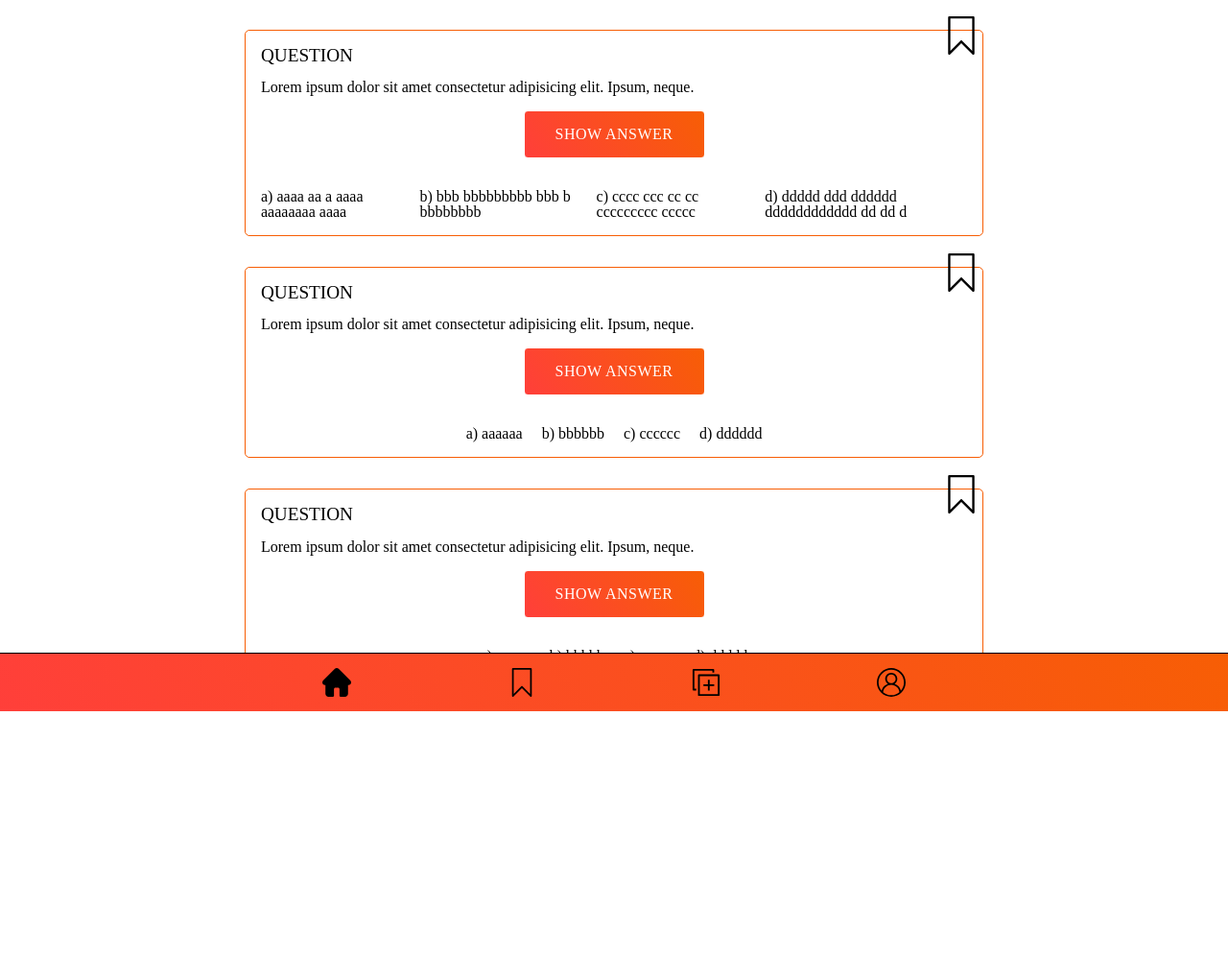
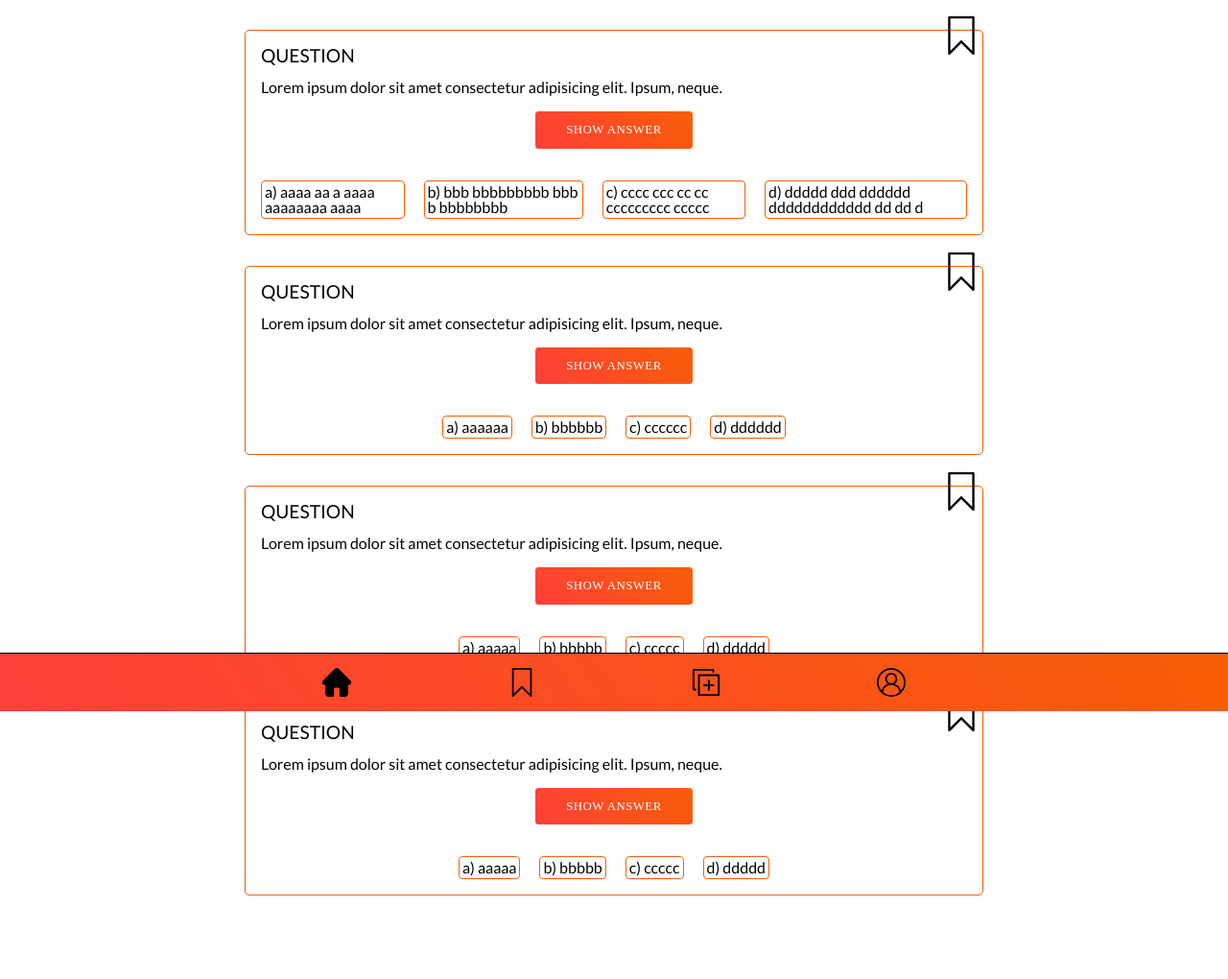
Before and after one commit to KateRemp/my-quiz-app, a website: page index.html in a window 1280 px wide. Shown: the part 59-1079 px from the top of the page at 96% size. Before the commit the page ends 890 px from the top, so only its background shows below. Drawn offline with Linux system fonts and the light colour scheme.

```diff
--- a/css/style.css
+++ b/css/style.css
@@ -1,4 +1,5 @@
 @import "null.css";
+@import url("https://fonts.googleapis.com/css?family=Lato:400,700,900&display=swap");
 
 /* ================================================================ */
 .wrapper {
@@ -6,6 +7,10 @@
 	overflow: hidden;
 }
 /* ================================================================ */
+body {
+	font-family: "Lato", Arial, Helvetica, sans-serif;
+}
+
 .content {
 	max-width: 1076px;
 	margin: 0 auto;
@@ -69,9 +74,10 @@
 	margin: 0 0 2rem 0;
 }
 .button__link {
+	font-family: "Times New Roman", Times, serif;
 	text-transform: uppercase;
 	display: inline-block;
-	font-size: 1rem;
+	font-size: 0.8rem;
 	line-height: 300%;
 	text-align: center;
 	letter-spacing: 0.5px;
@@ -87,11 +93,25 @@
 	background: white;
 	border: 1px solid #f75e05;
 }
+
+.add-block {
+	display: none;
+}
+.active {
+	display: block;
+}
+
 .question-card__answer {
 	display: flex;
 	justify-content: space-between;
 }
-.answer__item:not(:last-child) {
+
+.answer-item {
+	border: 1px solid #f75e05;
+	border-radius: 4px;
+	padding: 3px;
+}
+.answer-item:not(:last-child) {
 	margin: 0 20px 0 0;
 }
 
@@ -99,7 +119,7 @@
 	.question-card__answer {
 		flex-direction: column;
 	}
-	.answer__item:not(:last-child) {
+	.answer-item:not(:last-child) {
 		margin: 0 0 1rem 0;
 	}
 }
--- a/index.html
+++ b/index.html
@@ -32,14 +32,21 @@
 								neque.
 							</p>
 							<div class="question-card__button button">
-								<a class="button__link" href="http://google.com" target="_blank">show answer</a>
+								<button class="button__link">show answer</button>
 							</div>
+
+							<div class="question-card__add-block add-block">Answer Lorem ipsum dolor sit amet consectetur
+								adipisicing
+								elit. Distinctio, enim. Nam, maxime fuga nulla voluptatem qui autem quod voluptate ipsum enim
+								in, eum quisquam explicabo consectetur reiciendis modi, repudiandae aut.
+							</div>
+
 							<div class="question-card__column">
 								<ul class="question-card__answer answer">
-									<li class="answer__item">a) aaaa aa a aaaa aaaaaaaa aaaa</li>
-									<li class="answer__item">b) bbb bbbbbbbbb bbb b bbbbbbbb</li>
-									<li class="answer__item">c) cccc ccc cc cc ccccccccc ccccc</li>
-									<li class="answer__item">d) ddddd ddd dddddd dddddddddddd dd dd d</li>
+									<li class="answer-item">a) aaaa aa a aaaa aaaaaaaa aaaa</li>
+									<li class="answer-item">b) bbb bbbbbbbbb bbb b bbbbbbbb</li>
+									<li class="answer-item">c) cccc ccc cc cc ccccccccc ccccc</li>
+									<li class="answer-item">d) ddddd ddd dddddd dddddddddddd dd dd d</li>
 								</ul>
 							</div>
 						</div>
@@ -53,15 +60,21 @@
 								neque.
 							</p>
 							<div class="question-card__button button">
-								<a class="button__link" href="http://google.com" target="_blank">show answer</a>
+								<button class="button__link">show answer</button>
+							</div>
+
+							<div class="question-card__add-block add-block">Answer Lorem ipsum dolor sit amet consectetur
+								adipisicing
+								elit. Distinctio, enim. Nam, maxime fuga nulla voluptatem qui autem quod voluptate ipsum enim
+								in, eum quisquam explicabo consectetur reiciendis modi, repudiandae aut.
 							</div>
 
 							<div class="question-card__column">
 								<ul class="question-card__answer answer">
-									<li class="answer__item">a) aaaaaa</li>
-									<li class="answer__item">b) bbbbbb</li>
-									<li class="answer__item">c) cccccc</li>
-									<li class="answer__item">d) dddddd</li>
+									<li class="answer-item">a) aaaaaa</li>
+									<li class="answer-item">b) bbbbbb</li>
+									<li class="answer-item">c) cccccc</li>
+									<li class="answer-item">d) dddddd</li>
 								</ul>
 							</div>
 						</div>
@@ -75,15 +88,48 @@
 								neque.
 							</p>
 							<div class="question-card__button button">
-								<a class="button__link" href="http://google.com" target="_blank">show answer</a>
+								<button class="button__link">show answer</button>
+							</div>
+
+							<div class="question-card__add-block add-block">Answer Lorem ipsum dolor sit amet consectetur
+								adipisicing
+								elit. Distinctio, enim. Nam, maxime fuga nulla voluptatem qui autem quod voluptate ipsum enim
+								in, eum quisquam explicabo consectetur reiciendis modi, repudiandae aut.
 							</div>
 
 							<div class="question-card__column">
 								<ul class="question-card__answer answer">
-									<li class="answer__item">a) aaaaa</li>
-									<li class="answer__item">b) bbbbb</li>
-									<li class="answer__item">c) ccccc</li>
-									<li class="answer__item">d) ddddd</li>
+									<li class="answer-item">a) aaaaa</li>
+									<li class="answer-item">b) bbbbb</li>
+									<li class="answer-item">c) ccccc</li>
+									<li class="answer-item">d) ddddd</li>
+								</ul>
+							</div>
+						</div>
+					</div>
+
+					<div class="question-card">
+						<div class="question-card__container">
+							<div class="icon"></div>
+							<h2 class="question-card__titel">Question</h2>
+							<p class="question-card__text">Lorem ipsum dolor sit amet consectetur adipisicing elit. Ipsum,
+								neque.
+							</p>
+							<div class="question-card__button button">
+								<button class="button__link">show answer</button>
+							</div>
+							<div class="question-card__add-block add-block">Answer Lorem ipsum dolor sit amet consectetur
+								adipisicing
+								elit. Distinctio, enim. Nam, maxime fuga nulla voluptatem qui autem quod voluptate ipsum enim
+								in, eum quisquam explicabo consectetur reiciendis modi, repudiandae aut.
+							</div>
+
+							<div class="question-card__column">
+								<ul class="question-card__answer answer">
+									<li class="answer-item">a) aaaaa</li>
+									<li class="answer-item">b) bbbbb</li>
+									<li class="answer-item">c) ccccc</li>
+									<li class="answer-item">d) ddddd</li>
 								</ul>
 							</div>
 						</div>
@@ -93,18 +139,20 @@
 
 
 			<footer class="footer">
+				<nav class="nav-bar">
 					<ul class="footer__nav">
 						<li><a href="index.html" class="footer__landingpage link"></a></li>
 						<li><a href="bookmarks.html" class="footer__bookmark link"></a></li>
 						<li><a href="create.html" class="footer__create link"></a></li>
 						<li><a href="profile.html" class="footer__profile link"></a></li>
 					</ul>
+				</nav>
 			</footer>
 		</div>
 
 
 	</div>
-
+	<script src="js/script.js"></script>
 
 </body>
 
--- /dev/null
+++ b/js/script.js
@@ -0,0 +1,10 @@
+console.clear()
+/*
+Exercise: Make the buttons 'Remove' and 'Toggle' work as expected. They should remove or toggle the class 'active'.
+Use MDN to find out more about 'classList'.
+*/
+
+
+document.querySelector(".button__link").addEventListener("click", function () {
+	document.querySelector(".add-block").classList.toggle("active")
+})
```
Also changed, not shown: bookmarks.html (+12 -12 lines), img/favicon.ico. Lines whose indentation alone changed are shown as unchanged.
